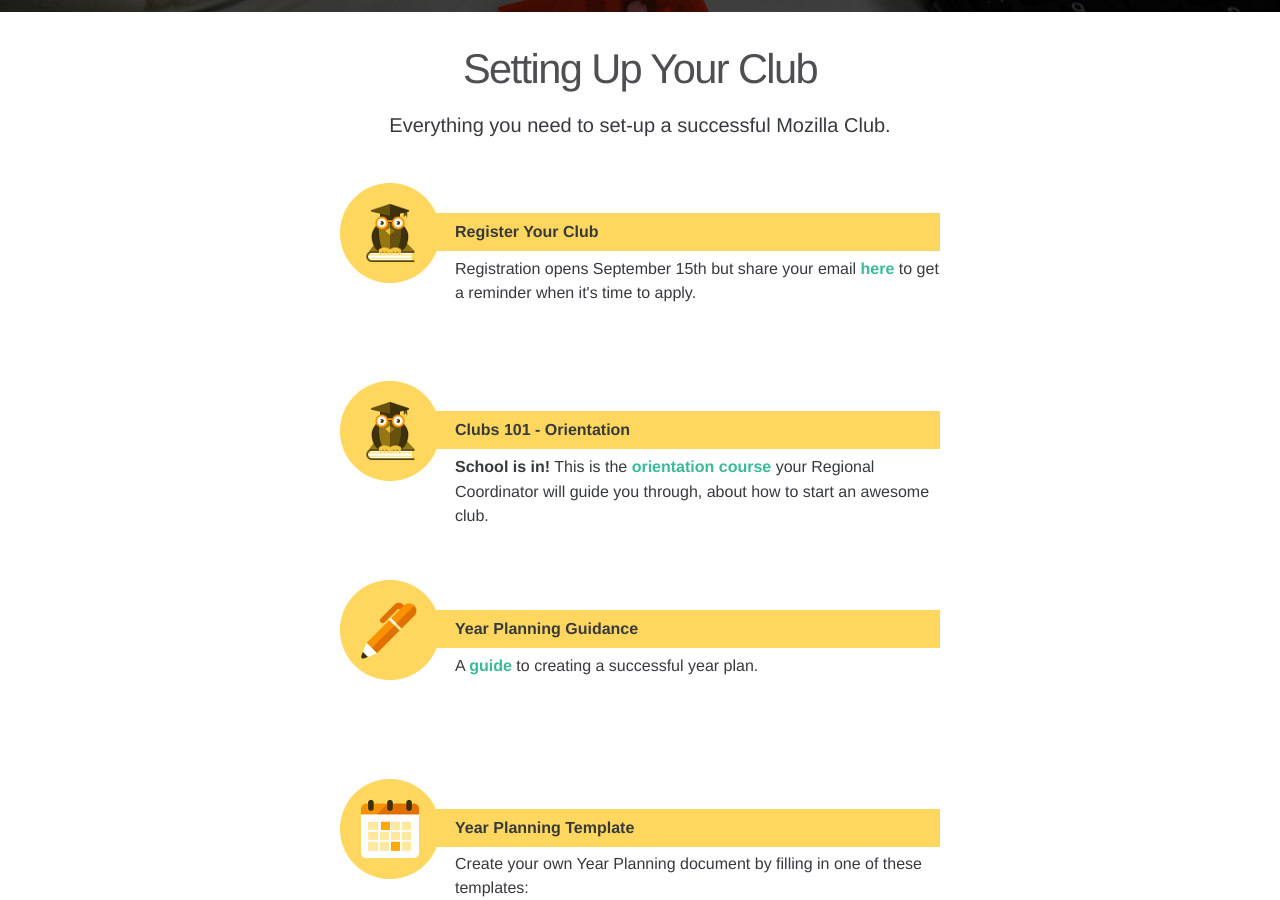
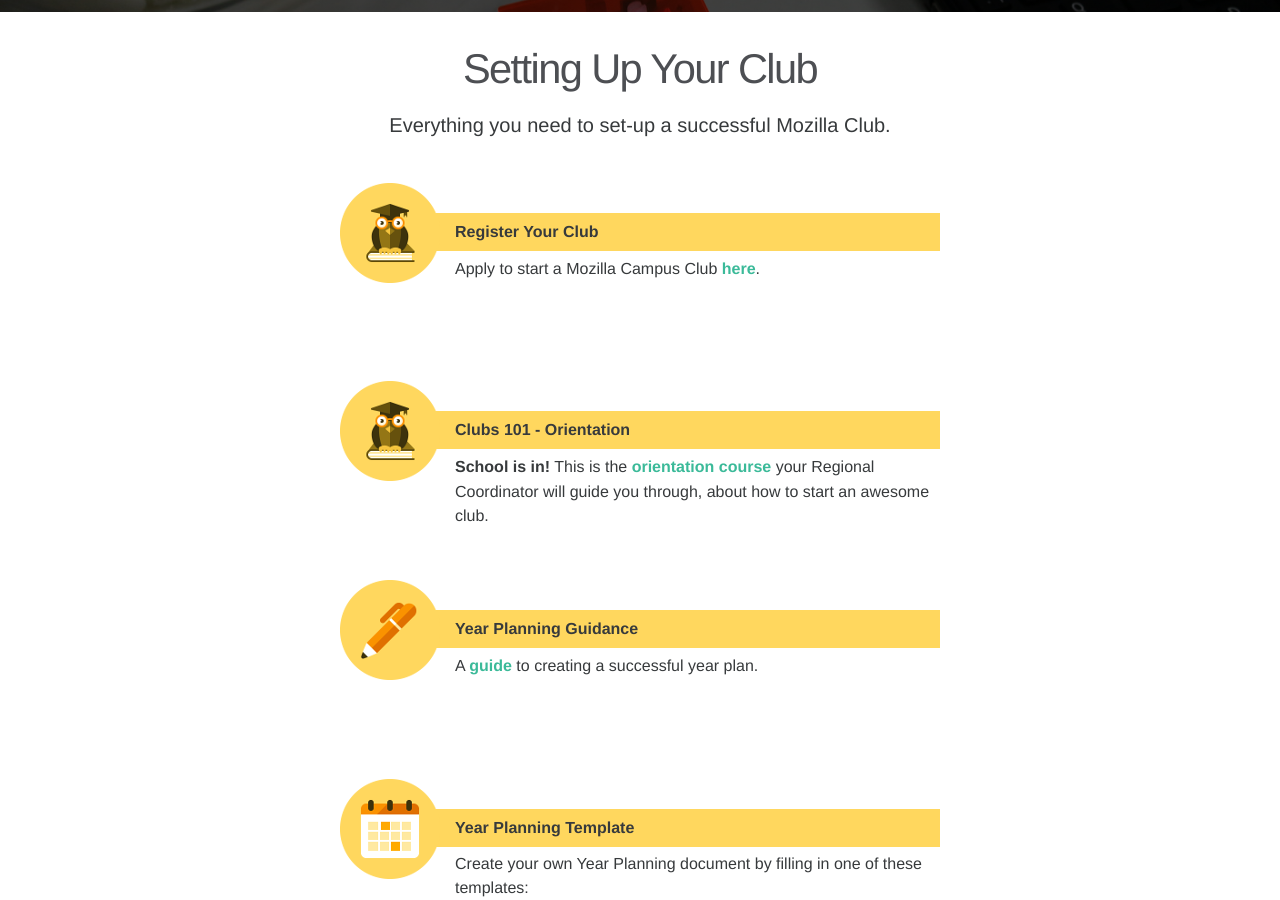
Before and after one commit to mozilla/mozilla-campus-clubs, a Jekyll site: the page built from _pages/resources.md, in a window 1280 px wide and 900 px high, scrolled down 362 px. Built offline with Jekyll 4.4.1, drawn with Linux system fonts in a browser that asks for light colours; some web fonts are replaced.

Commit message:
Open application for Campus Clubs
* Open the Clubs application
* Fix typo

* Update application link

```diff
--- a/_includes/jumbotron.html
+++ b/_includes/jumbotron.html
@@ -5,6 +5,6 @@
     web on University and College campuses world-wide.
   </p>
   <p class="lead">
-    <a class="btn btn-primary btn-lg" href="https://docs.google.com/forms/d/e/1FAIpQLSc0JzGH3ivpOEH8GeUZTlDMHXhYbmXqs4Ejey-O2ZAw_TXV8Q/viewform" role="button">Apply to Start a Club</a>
+    <a class="btn btn-primary btn-lg" href="https://docs.google.com/forms/d/e/1FAIpQLSfBlMnvOVn6xUMrvBgYWJaEg4npDLUFkhbusLorfZ4BqSJgJQ/viewform" role="button">Apply to Start a Club</a>
   </p>
 </div>
--- a/_pages/resources.md
+++ b/_pages/resources.md
@@ -17,7 +17,7 @@ ref: resources
 <div class="resources">
   <img src="{{ site.baseurl }}/static/img/book.png" alt="">
   <div class="head-link">Register Your Club</div>
-  <span>Registration opens September 15th but share your email <a href="https://docs.google.com/forms/d/e/1FAIpQLSc0JzGH3ivpOEH8GeUZTlDMHXhYbmXqs4Ejey-O2ZAw_TXV8Q/viewform">here</a> to get a reminder when it's time to apply.</span>
+  <span>Apply to start a Mozilla Campus Club <a href="https://docs.google.com/forms/d/e/1FAIpQLSfBlMnvOVn6xUMrvBgYWJaEg4npDLUFkhbusLorfZ4BqSJgJQ/viewform">here</a>.</span>
 </div>
 
 {: .clear}
@@ -27,7 +27,7 @@ ref: resources
   <img src="{{ site.baseurl }}/static/img/book.png" alt="">
   <div class="head-link">Clubs 101 - Orientation</div>
   <span>
-  <b>School is in!</b> This is the <a href="hhttps://mozilla.teachable.com/courses/mozilla-campus-club-training/" target="_blank">orientation course</a> your Regional Coordinator will guide you through, about how to start an awesome club.
+  <b>School is in!</b> This is the <a href="https://mozilla.teachable.com/courses/mozilla-campus-club-training/" target="_blank">orientation course</a> your Regional Coordinator will guide you through, about how to start an awesome club.
   </span>
 </div>
 
```
